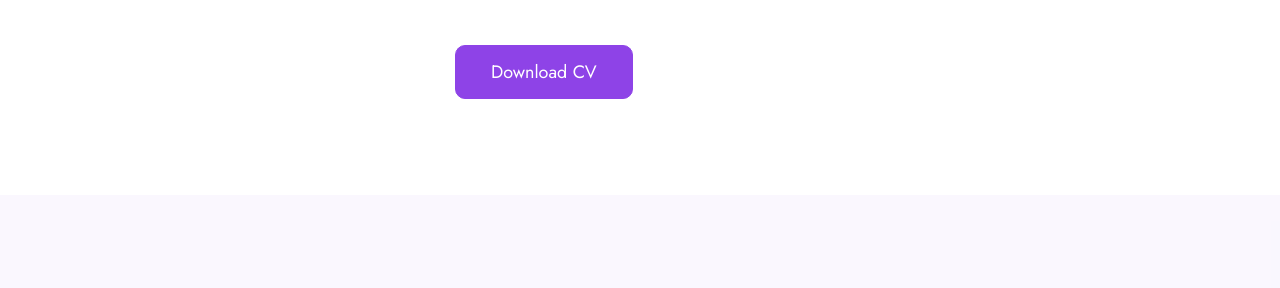
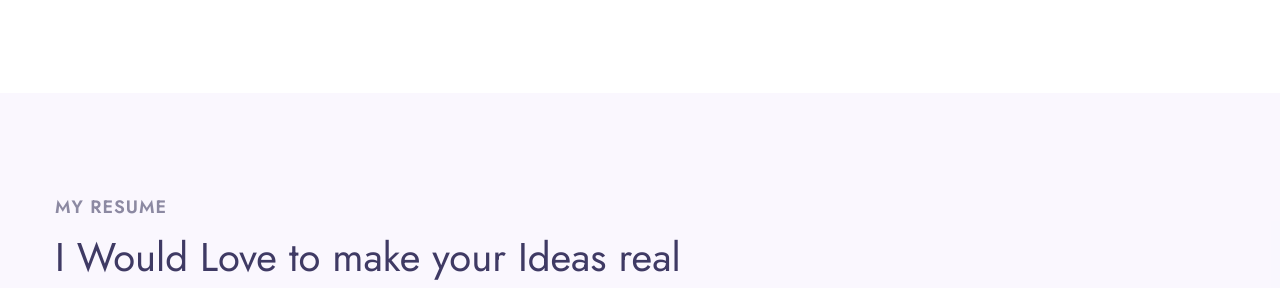
Before and after one commit to mohammedsinansha/portfolio, a plain HTML site: page index.html in a window 1280 px wide. Shown: the part 796-1084 px from the top of the page. Drawn offline with Linux system fonts and the light colour scheme.

Commit message:
Update index.html

```diff
--- a/index.html
+++ b/index.html
@@ -110,7 +110,7 @@ Author URL:
                     <h5 class="title-small mb-2">Who am i?</h5>
                     <h3 class="title-big">I'm MOHAMMED SINAN SHA , a Web Developer</h3>
                     <p class="mt-4">I know JavaScript  Git and React !</p>
-                    <a href="assets/CV - Mohammed Sinan sha (2).pdf" class="btn btn-style btn-primary mt-lg-5 mt-4">Download CV</a>
+               <!--     <a href="assets/CV - Mohammed Sinan sha (2).pdf" class="btn btn-style btn-primary mt-lg-5 mt-4">Download CV</a> -->
                 </div>
             </div>
         </div>
```
